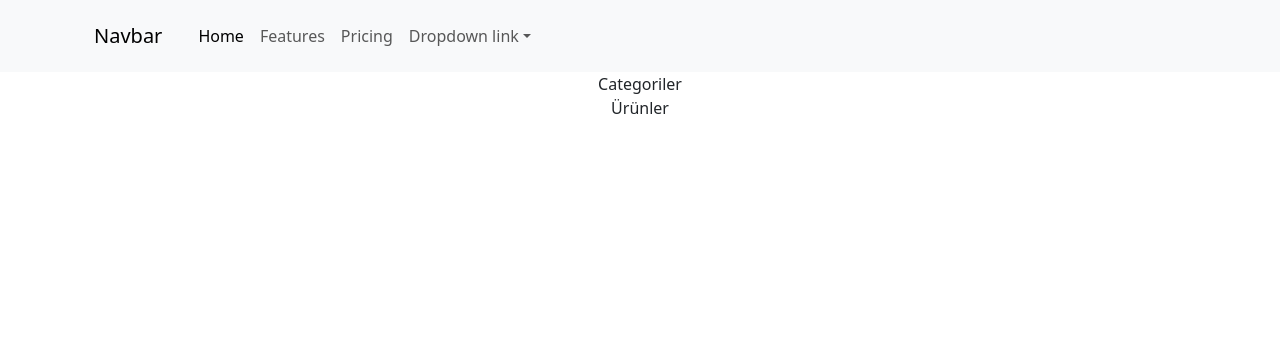
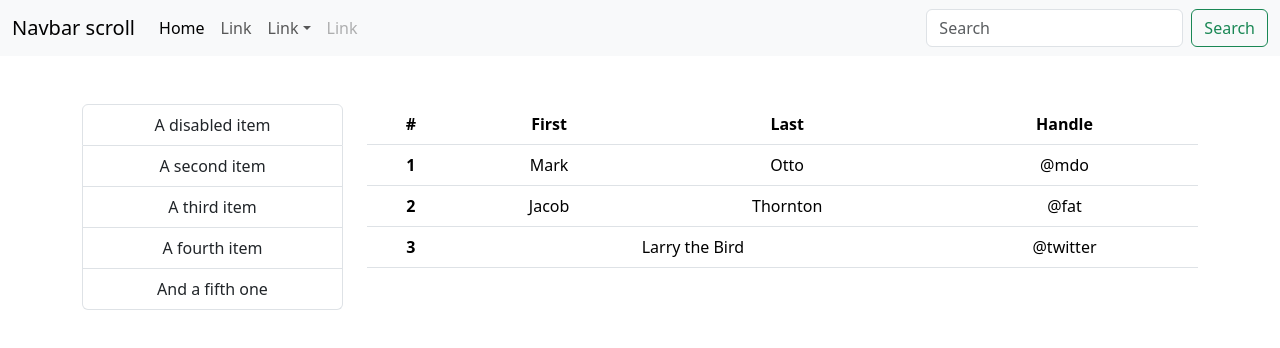
Before and after one commit to onursenel/Tobeto-React-Workspace-SoloHomework, a React (Create React App) app: page / in a window 1280 px wide. Shown: the top 348 px of the page. Built offline with nearby package versions, Linux system fonts and the light colour scheme.

Commit message:
Şablonlar eklendi

```diff
--- a/src/App.css
+++ b/src/App.css
@@ -1,3 +1,7 @@
 .App {
-  text-align: center;
+  text-align: left;
 }
+
+.main{
+  margin-top: 3em;
+}
--- a/src/App.js
+++ b/src/App.js
@@ -1,11 +1,17 @@
 import './App.css';
 import Dashboard from './layouts/Dashboard';
 import "bootstrap/dist/css/bootstrap.css"
+import Navi from './layouts/Navi';
+
 
 function App() {
   return (
     <div className="App">
-      <Dashboard/>
+      <Navi />
+      <div className='main'>
+        <Dashboard />
+      </div>
+
     </div>
   );
 }
--- a/src/layouts/CartSummary.js
+++ b/src/layouts/CartSummary.js
@@ -1,7 +1,14 @@
 import React from 'react'
 
+
 export default function CartSummary() {
-  return (
-    <div>sepet özeti</div>
-  )
+    return (
+        <div>
+
+            <li><a className="dropdown-item" href="#">ASDASDA</a></li>
+            <li><a className="dropdown-item" href="#">ASDASDA action</a></li>
+            <li><hr className="dropdown-divider" /></li>
+            <li><a className="dropdown-item" href="#">ASDASDAS else here</a></li>
+        </div>
+    )
 }
--- a/src/layouts/Categories.js
+++ b/src/layouts/Categories.js
@@ -1,7 +1,18 @@
 import React from 'react'
 
 export default function Categories() {
-  return (
-    <div>Categoriler</div>
-  )
+    return (
+
+        <div>
+            <ul className="list-group">
+                <li className="list-group-item">
+                    A disabled item
+                </li>
+                <li className="list-group-item">A second item</li>
+                <li className="list-group-item">A third item</li>
+                <li className="list-group-item">A fourth item</li>
+                <li className="list-group-item">And a fifth one</li>
+            </ul>
+        </div>
+    )
 }
--- a/src/layouts/Dashboard.js
+++ b/src/layouts/Dashboard.js
@@ -1,15 +1,21 @@
 import React from 'react'
-import Navi from './Navi'
+
 import Categories from './Categories'
 import ProductList from '../pages/ProductList'
+
 
 
 export default function Dashboard() {
     return (
         <div>
-            <Navi/>
-            <Categories/>
-            <ProductList/>
+            <div class="container text-center">
+                <div class="row">
+                    <div class="col-3"><Categories /></div>
+                    <div class="col-9"><ProductList /></div>
+                </div>
+            </div>
+
+
         </div>
     )
 }
--- a/src/layouts/Navi.js
+++ b/src/layouts/Navi.js
@@ -1,38 +1,40 @@
 import React from 'react'
 import CartSummary from './CartSummary'
+import { Container } from 'react-dom'
 
 export default function Navi() {
     return (
         <div>
-            <nav class="navbar navbar-expand-lg bg-body-tertiary">
-                <div class="container">
-                    <nav class="navbar navbar-expand-lg bg-body-tertiary">
-                        <div class="container-fluid">
-                            <a class="navbar-brand" href="#">Navbar</a>
-                        </div>
-                    </nav>
-                    <div class="collapse navbar-collapse" id="navbarNavDropdown">
-                        <ul class="navbar-nav">
-                            <li class="nav-item">
-                                <a class="nav-link active" aria-current="page" href="#">Home</a>
+            <nav className="navbar navbar-expand-lg bg-body-tertiary">
+                <div className="container-fluid">
+                    <a className="navbar-brand" href="#">Navbar scroll</a>
+                    <button className="navbar-toggler" type="button" data-bs-toggle="collapse" data-bs-target="#navbarScroll" aria-controls="navbarScroll" aria-expanded="false" aria-label="Toggle navigation">
+                        <span className="navbar-toggler-icon"></span>
+                    </button>
+                    <div className="collapse navbar-collapse" id="navbarScroll">
+                        <ul className="navbar-nav me-auto my-2 my-lg-0 navbar-nav-scroll">
+                            <li className="nav-item">
+                                <a className="nav-link active" aria-current="page" href="#">Home</a>
                             </li>
-                            <li class="nav-item">
-                                <a class="nav-link" href="#">Features</a>
+                            <li className="nav-item">
+                                <a className="nav-link" href="#">Link</a>
                             </li>
-                            <li class="nav-item">
-                                <a class="nav-link" href="#">Pricing</a>
-                            </li>
-                            <li class="nav-item dropdown">
-                                <a class="nav-link dropdown-toggle" href="#" role="button" data-bs-toggle="dropdown" aria-expanded="false">
-                                    Dropdown link
+                            <li className="nav-item dropdown">
+                                <a className="nav-link dropdown-toggle" href="#" role="button" data-bs-toggle="dropdown" aria-expanded="false">
+                                    Link
                                 </a>
-                                <ul class="dropdown-menu">
-                                    <li><a class="dropdown-item" href="#">Action</a></li>
-                                    <li><a class="dropdown-item" href="#">Another action</a></li>
-                                    <li><a class="dropdown-item" href="#">Something else here</a></li>
+                                <ul className="dropdown-menu">
+                                    <CartSummary></CartSummary>
                                 </ul>
                             </li>
+                            <li className="nav-item">
+                                <a className="nav-link disabled" aria-disabled="true">Link</a>
+                            </li>
                         </ul>
+                        <form className="d-flex" role="search">
+                            <input className="form-control me-2" type="search" placeholder="Search" aria-label="Search"/>
+                                <button className="btn btn-outline-success" type="submit">Search</button>
+                        </form>
                     </div>
                 </div>
             </nav>
--- a/src/pages/ProductList.js
+++ b/src/pages/ProductList.js
@@ -2,6 +2,36 @@
 
 export default function ProductList() {
   return (
-    <div>Ürünler</div>
+    <div>
+      <table className="table">
+        <thead>
+          <tr>
+            <th scope="col">#</th>
+            <th scope="col">First</th>
+            <th scope="col">Last</th>
+            <th scope="col">Handle</th>
+          </tr>
+        </thead>
+        <tbody>
+          <tr>
+            <th scope="row">1</th>
+            <td>Mark</td>
+            <td>Otto</td>
+            <td>@mdo</td>
+          </tr>
+          <tr>
+            <th scope="row">2</th>
+            <td>Jacob</td>
+            <td>Thornton</td>
+            <td>@fat</td>
+          </tr>
+          <tr>
+            <th scope="row">3</th>
+            <td colspan="2">Larry the Bird</td>
+            <td>@twitter</td>
+          </tr>
+        </tbody>
+      </table>
+    </div>
   )
 }
```
